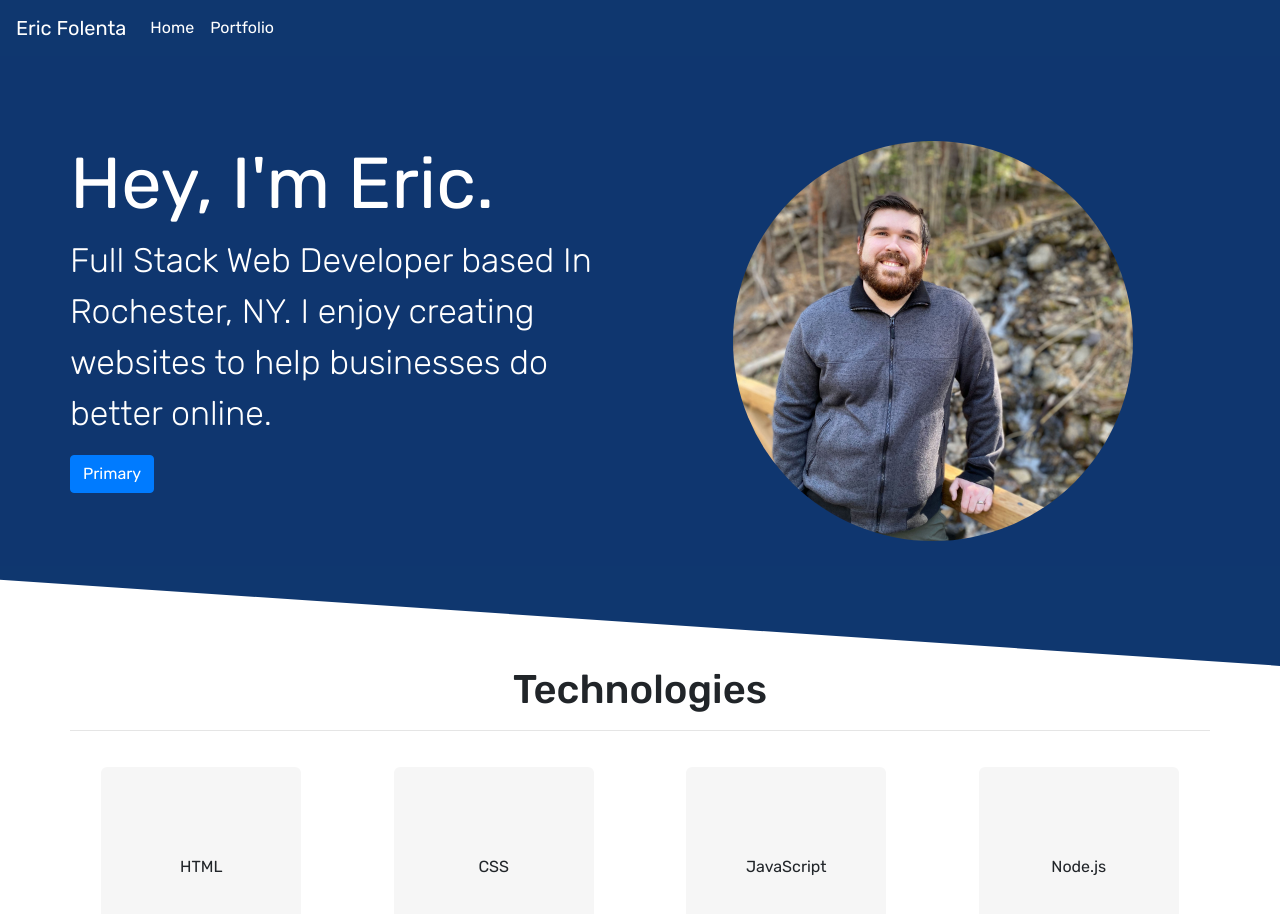
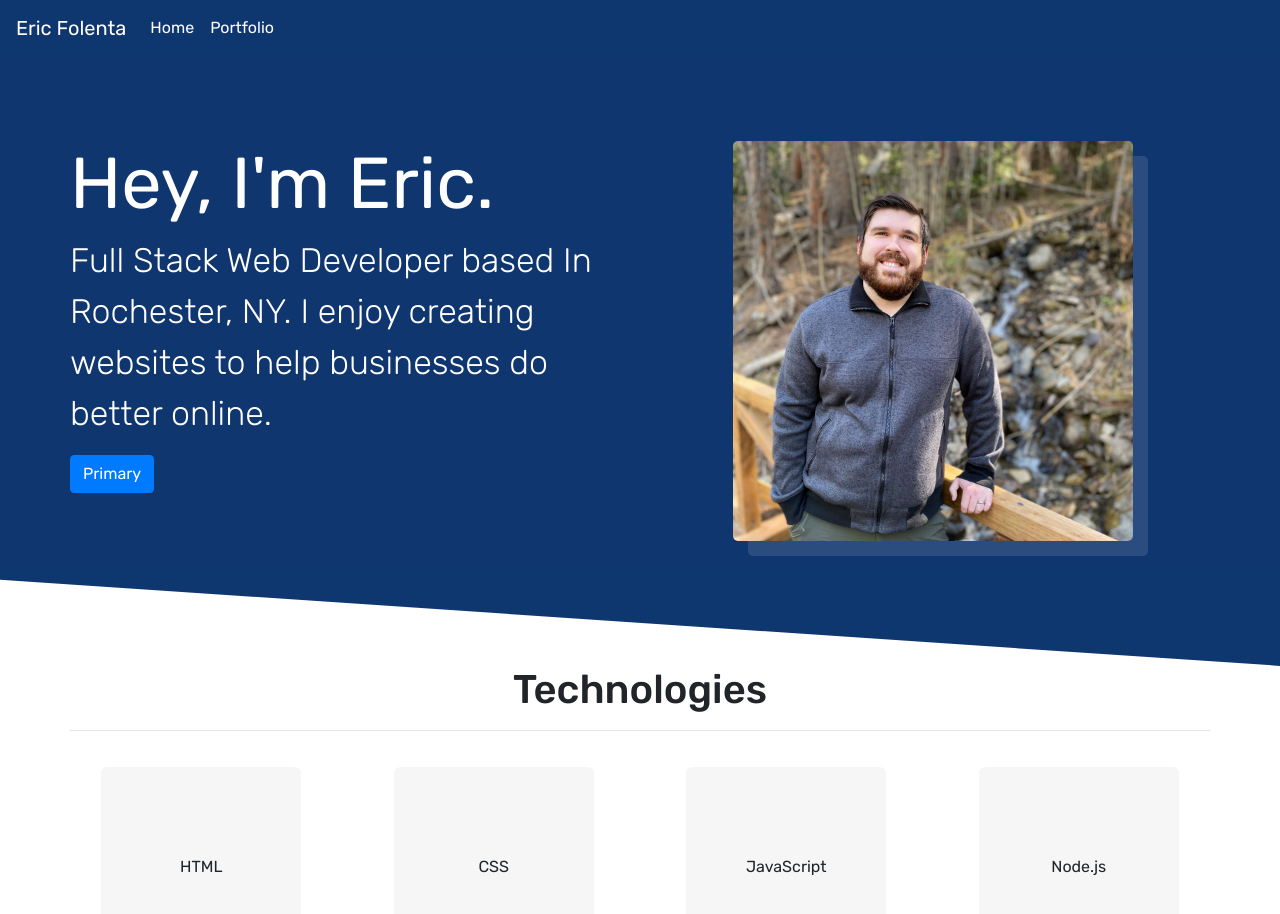
Before and after one commit to efolenta/20-react-portfolio, a React (Create React App) app: page / in a window 1280 px wide. Shown: the top 914 px of the page. Built offline with nearby package versions, Linux system fonts and the light colour scheme.

Commit message:
Update index.css

```diff
--- a/src/index.css
+++ b/src/index.css
@@ -114,7 +114,8 @@ code {
   height: 100%;
   max-height: 400px;
   max-width: 400px;
-  border-radius: 400px;
+  border-radius: 5px;
+  box-shadow: 15px 15px 0px #efefef1f;
 }
 li.nav-item {
   text-align: center;
```
